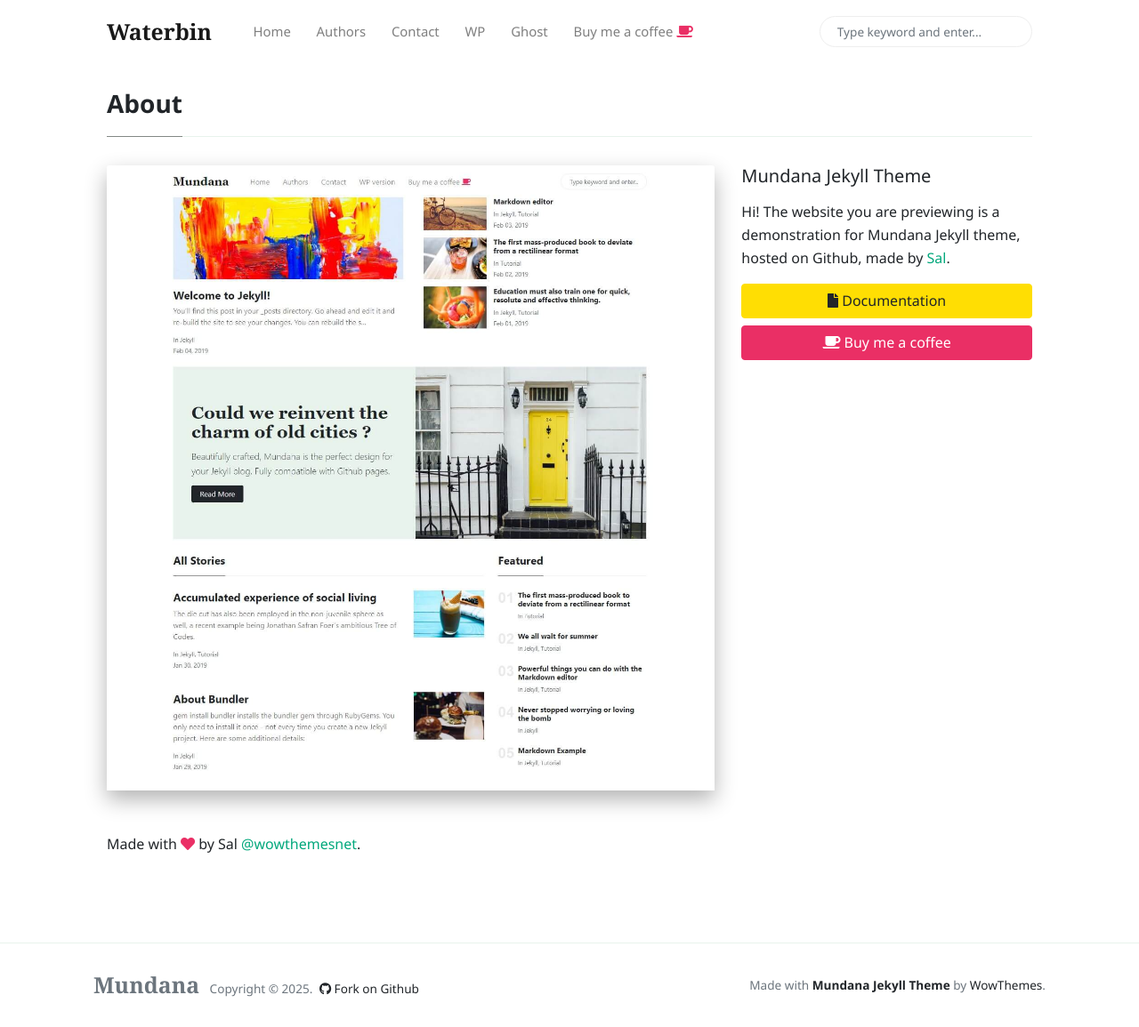
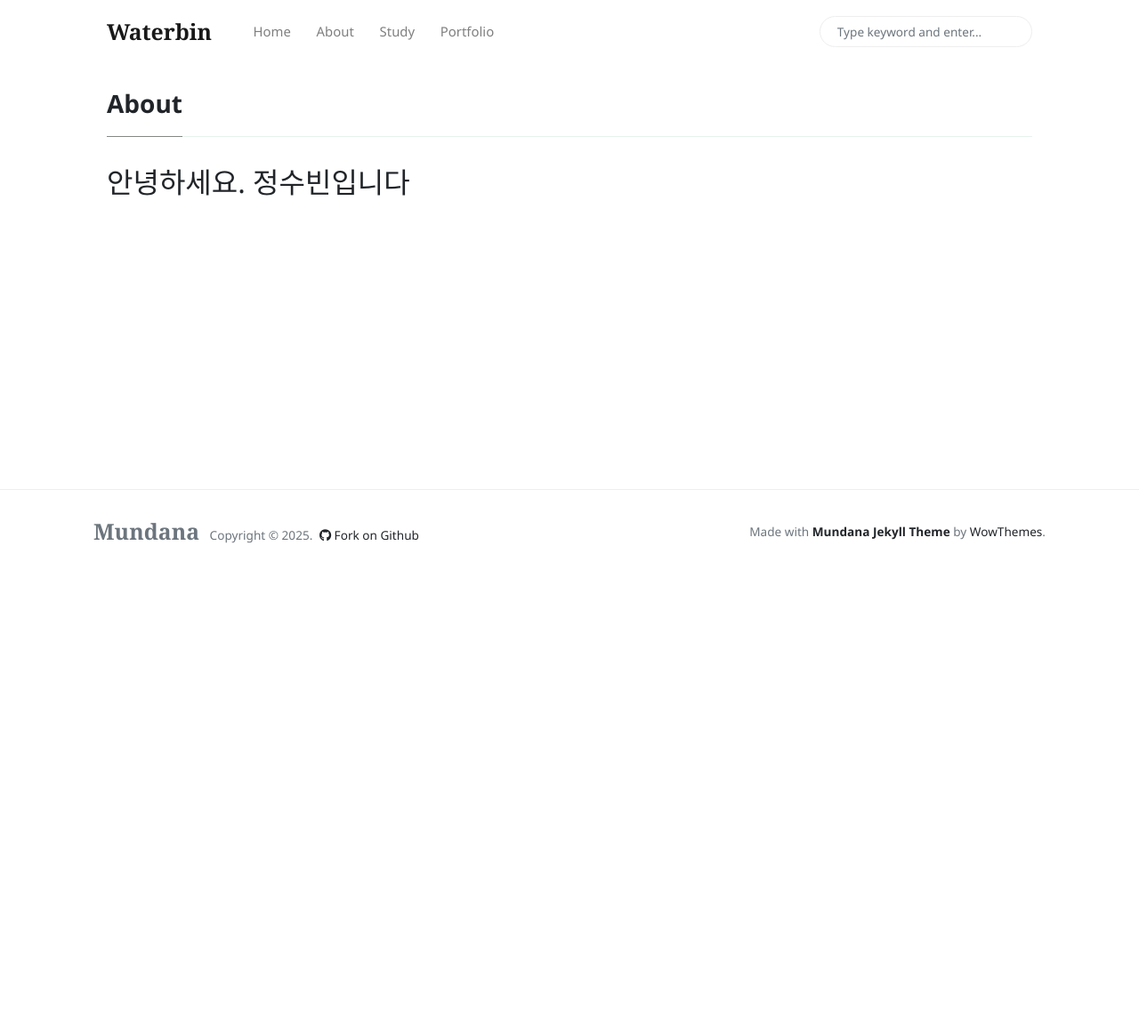
Before and after one commit to binxz081/binxz081.github.io, a Jekyll site: the page built from about.md, in a window 1280 px wide and 1155 px high. Shown: the whole window at 89% size. Built offline with Jekyll 4.4.1, drawn with Linux system fonts in a browser that asks for light colours; nearby versions of some CDN libraries; comment, search, counter and statistics services are not loaded.

Commit message:
페이지준비

```diff
--- a/_includes/menu-header.html
+++ b/_includes/menu-header.html
@@ -3,18 +3,16 @@
 <li class="nav-item">
 <a class="nav-link" href="{{site.baseurl}}/index.html">Home</a>
 </li>
+
 <li class="nav-item">
-<a class="nav-link" href="{{site.baseurl}}/authors-list.html">Authors</a>
+<a class="nav-link" href="{{site.baseurl}}/about.html">About</a>
 </li>
+
 <li class="nav-item">
-<a class="nav-link" href="{{site.baseurl}}/contact.html">Contact</a>
+<a class="nav-link" href="{{site.baseurl}}/study.html">Study</a>
 </li>
+
+
 <li class="nav-item">
-<a target="_blank" class="nav-link" href="https://www.wowthemes.net/themes/mundana-wordpress/">WP</a>
+<a class="nav-link" href="{{site.baseurl}}/portfolio.html">Portfolio</a>
 </li>
-<li class="nav-item">
-<a target="_blank" class="nav-link" href="https://www.wowthemes.net/themes/mundana-ghost/">Ghost</a>
-</li>
-<li class="nav-item">
-<a target="_blank" class="nav-link" href="https://www.wowthemes.net/donate/">Buy me a coffee <i class="fa fa-coffee text-danger"></i></a>
-</li>
--- a/_pages/about.md
+++ /dev/null
@@ -1,8 +0,0 @@
----
-title: "About"
-layout: page-sidebar
-permalink: "/about.html"
-image: "/assets/images/screenshot.jpg"
-comments: true
----
-Made with <i class="fa fa-heart text-danger"></i> by Sal [@wowthemesnet](https://www.wowthemes.net/category/free-themes-templates/).
--- a/_pages/buy-me-a-coffee.md
+++ /dev/null
@@ -1,12 +0,0 @@
----
-title: "Buy me a coffee"
-permalink: "/buy-me-a-coffee.html"
----
-
-Hi! I am Sal, web designer & developer at WowThemes.net. The free items I create are my side projects and **Mundana for Jekyll** is one of them. You can find **all the work I release for free [here](https://www.wowthemes.net/category/free-themes-templates/)**.
-
-You have my permission to use the free items I develop in your personal, commercial or client projects. If you'd like to reward my work, I would be honored and I could dedicate more time maintaining the free projects.
-
-Thank you so much!
-
-<a class="btn btn-danger" href="https://www.wowthemes.net/donate/">Buy me a coffee</a>
--- /dev/null
+++ b/about.md
@@ -0,0 +1,7 @@
+---
+title: "About"
+layout: page
+permalink: "/about.html"
+---
+
+## 안녕하세요. 정수빈입니다
```
Also changed, not shown: _pages/author-jane.html (deleted, +0 -26 lines), _pages/author-sal.html (deleted, +0 -26 lines), _pages/authors-list.html (deleted, +0 -33 lines), _pages/categories.html (deleted, +0 -36 lines), _pages/contact.md (deleted, +0 -18 lines), _pages/privacy-policy.md (deleted, +0 -43 lines), _pages/tags.html (deleted, +0 -36 lines), portfolio.md (added, +5 -0 lines), study.md (added).
